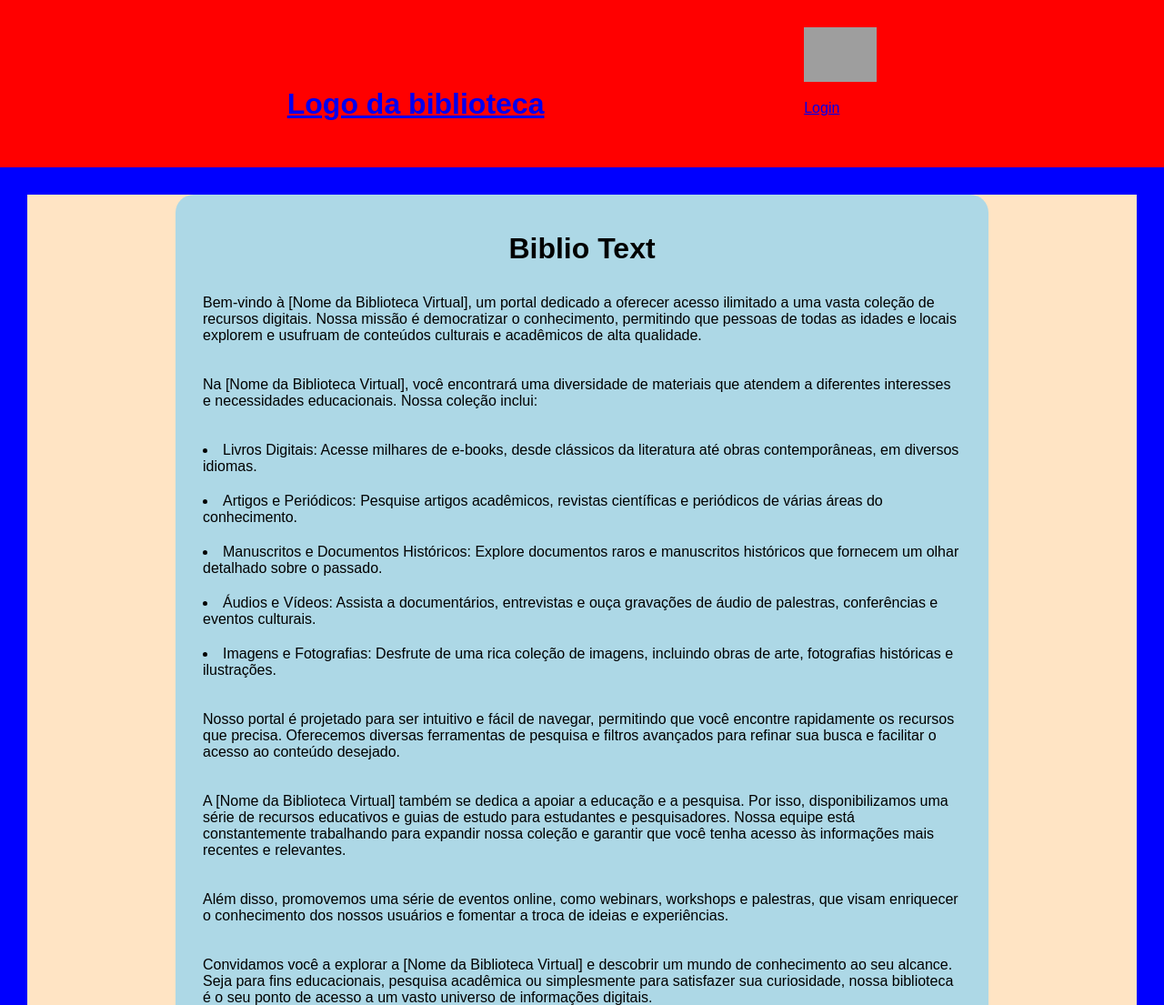
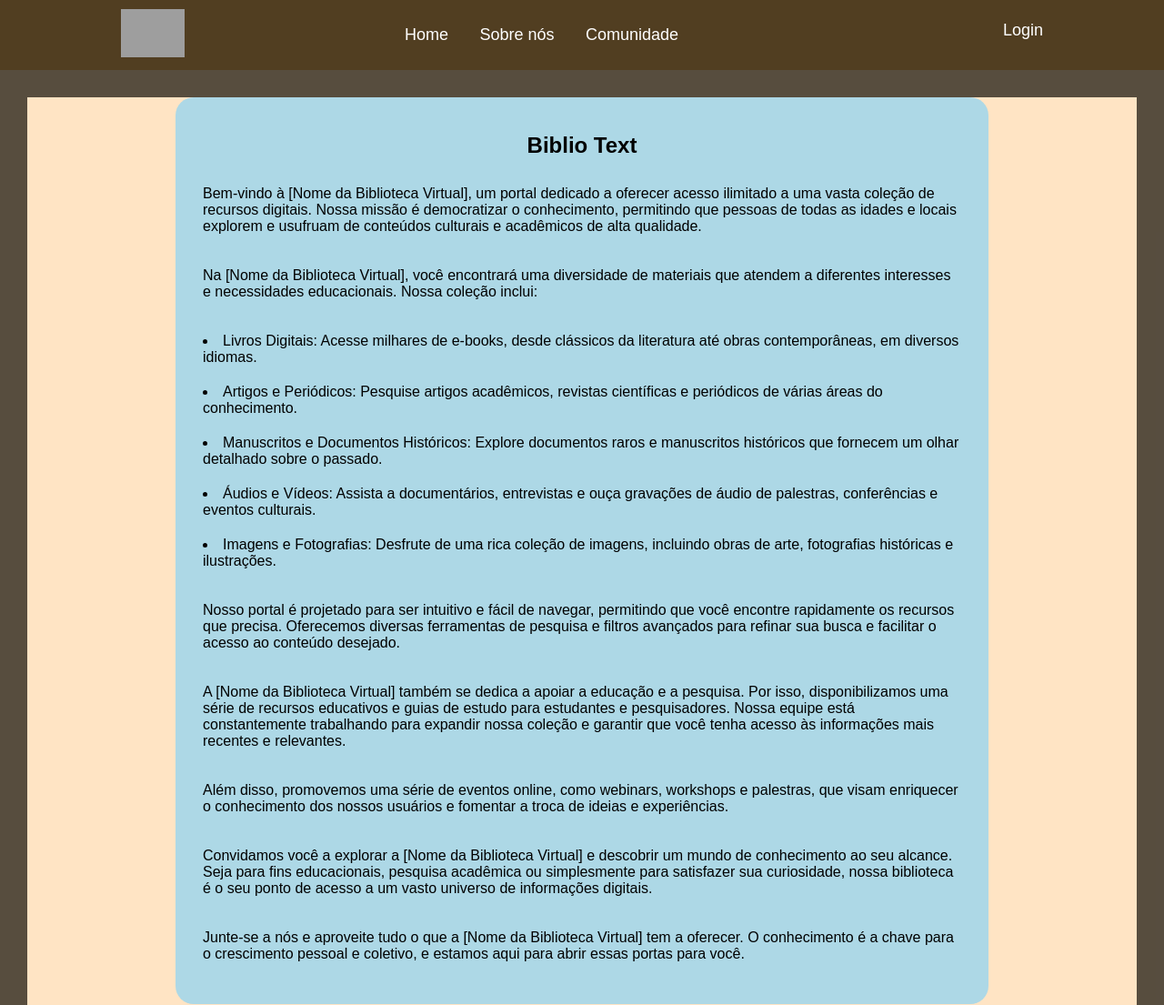
Before and after one commit to Gabriel-Bonato/Biblioteca_PhP, a PHP site: page / in a window 1280 px wide. Shown: the top 1105 px of the page at 91% size. Run offline with PHP 8.4, Linux system fonts and the light colour scheme; a stand-in replaces the project's code that opens the database connection; grey boxes are pictures that could not be loaded.

Commit message:
cabeçalho

```diff
--- a/View/index.php
+++ b/View/index.php
@@ -11,7 +11,7 @@ include("conexao.php");
     <meta charset="UTF-8">
     <meta name="viewport" content="width=device-width, initial-scale=1.0">
     <title>Primeira area</title>
-    <link rel="stylesheet" href="./style.css">
+    <link rel="stylesheet" href="./styleIndex.css">
 
     <script>
         function redirecionarComSelecao(selecao) {
@@ -22,26 +22,31 @@ include("conexao.php");
 
 <body>
     <div class="conteiner">
+
         <header>
-            <div class="linkhome"><a href="./index.php">
-                    <h1>Logo da biblioteca</h1>
-                </a></div>
+            <div class="containerHeader">
 
-            <div class="registro">
+                <div class="logo"><img src="../imagens/logoMarrom.png" alt="logoDoSite"></div>
 
-                <a href="./login.php">
+                <div class="menu">
+                    <nav>
+                        <a href="./index.php">Home</a>
+                        <a href="#">Sobre nós</a>
+                        <a href="#">Comunidade</a>
+                    </nav>
+                </div>
 
-                    <img src="imagens/usu_icon.png" alt="20" width="80">
-                    <p>Login</p>
-
-                </a>
+                <div class="registro">
+                    <a href="./login.php">Login</a>
+                </div>
 
             </div>
         </header>
+
         <main>
             <div class="centro">
 
-                <div class="texto">
+                <section class="texto">
 
                     <h1>Biblio Text</h1>
 
@@ -64,20 +69,16 @@ include("conexao.php");
                     <p>Convidamos você a explorar a [Nome da Biblioteca Virtual] e descobrir um mundo de conhecimento ao seu alcance. Seja para fins educacionais, pesquisa acadêmica ou simplesmente para satisfazer sua curiosidade, nossa biblioteca é o seu ponto de acesso a um vasto universo de informações digitais.</p>
 
                     <p>Junte-se a nós e aproveite tudo o que a [Nome da Biblioteca Virtual] tem a oferecer. O conhecimento é a chave para o crescimento pessoal e coletivo, e estamos aqui para abrir essas portas para você.</p>
-                </div>
+                </section>
 
 
 
-
-
-
-                <div class="vendaPacote">
+                <section class="vendaPacote">
                     <div class="produto"><img src="imagens/livros/51KvntpPRpL._SY445_SX342_.jpg" width="200px">
                         <p>Pacote inicial</p>
                         valor do pacote
                         R$50,00
                         <button onclick="redirecionarComSelecao('opcao1')">Assinar</button>
-
 
                     </div>
                     <div class="produto"><img src="imagens/livros/51KvntpPRpL._SY445_SX342_.jpg" width="200px">
@@ -85,7 +86,6 @@ include("conexao.php");
                         valor do pacote
                         R$100,00
                         <button onclick="redirecionarComSelecao('opcao2')">Assinar</button>
-
 
                     </div>
                     <div class="produto"><img src="imagens/livros/51KvntpPRpL._SY445_SX342_.jpg" width="200px">
@@ -95,17 +95,14 @@ include("conexao.php");
 
                         <button onclick="redirecionarComSelecao('opcao3')">Assinar</button>
 
-
                     </div>
-
-                </div>
+                </section>
 
             </div>
 
         </main>
         <footer>
-            <a href="sobre.php">Sobre nós</a>
-            <a href="#">Alguma coisa</a>
+            <p>2024 BibliotecaDaUP. Todos os direitos reservados &copy;.</p>
         </footer>
     </div>
 </body>
--- a/View/sobre.php
+++ b/View/sobre.php
@@ -54,8 +54,7 @@
 
         </main>
         <footer>
-            <a href="sobre.php">Sobre nós</a>
-            <a href="#">Alguma coisa</a>
+            <p>&copy; 2024 BibliotecaDaUP. Todos os direitos reservados.</</p>
         </footer>
     </div>
 </body>
--- a/View/style.css
+++ /dev/null
@@ -1,132 +0,0 @@
-body{
-    font-family: Arial, Helvetica, sans-serif;
-    margin: 0;
-    padding: 0;
-
-}
-
-.conteiner{
-    display: grid;
-    grid-template-columns: 1fr 1fr 1fr;
-    grid-template-rows: auto auto auto;
-    grid-template-areas:
-    "header header header"
-    "main main main"
-    "footer footer footer";
-}
-
-header,main,footer{padding: 30px;}
-header{
-    grid-area: header;
-    background-color: red;
-    margin: 0;
-    display: flex;
-    flex-direction:row;
-    justify-content:space-evenly;
-
-
-
-}
-main{
-    grid-area: main;
-    background-color: blue;
-
-
-}
-footer{
-    grid-area: footer;
-    background-color: green;
-    padding: 30px;
-}
-
-/*Usado para o cabeçalho*/
-
-.linkhome{
-    display: flex;
-
-    justify-content: center;
-    margin-top: auto; /* Garante que o link centralizado fique no meio da página */
-}
-.registro{
-    display: flex;
-      justify-content: flex-end;
-      margin-bottom: 10px; /* Ajuste conforme necessário */
-      padding: 0 0px; /* Adiciona algum padding para posicionamento */
-
-}
-
-
-/*Usado no centro*/
-
-
-.centro{
-    height: 100%;
-    width: 100%;
-    display: flex;
-    justify-content: center; /* Centraliza horizontalmente */
-    align-items: center;
-    background-color: bisque;
-    flex-direction: column;
-
-}
-
-.texto{
-width: 70%;  /* Defina a largura da div interna */
-  height: 90%; /* Defina a altura da div interna */
-  background-color: lightblue;
-  padding: 20px;
-  border-radius: 20px;
-
-  h1{
-    text-align: center;
-  }
-  p,li{
-    padding:10px;
-}
-}
-
-.vendaPacote{
-    display: flex;
-    flex-direction: row;
-    justify-content: space-between;
-    text-align: center;
-}
-
-.produto{
-    display: flex;
-    flex-direction: column;
-    padding: 10px;
-    margin: 0;
-    align-items: center;
-
-}
-
-
-form{
-
-    display: flex;
-    flex-direction: column;
-    align-items: self-start; /* Alinha os itens à esquerda */
-    width: 100%;
-    max-width: 400px;
-    background-color: rgb(221, 135, 135);
-    padding: 10px;
-    border-radius: 20px;
-  }
-.form-group {
-    display: flex;
-    flex-direction: column;
-    margin-bottom: 10px;
-
-  }
-
-  .form-group-inline {
-    display: flex;
-    flex-direction: row;
-    align-items: center;
-    margin-bottom: 10px;
-  }
-
-  .form-group-inline label {
-    margin-right: 10px; /* Espaço entre o label e o input */
-  }
--- /dev/null
+++ b/View/styleIndex.css
@@ -0,0 +1,186 @@
+body {
+  font-family: Arial, Helvetica, sans-serif;
+  margin: 0;
+  padding: 0;
+  box-sizing: border-box;
+}
+
+.conteiner {
+  display: grid;
+  grid-template-columns: 1fr 1fr 1fr;
+  grid-template-rows: auto auto auto;
+  grid-template-areas:
+    "header header header"
+    "main main main"
+    "footer footer footer";
+}
+
+header,
+main,
+footer {
+  padding: 30px;
+}
+
+
+/*Usado para o cabeçalho*/
+.containerHeader {
+  max-width: 1080px;
+  margin: 0 auto;
+  display: flex;
+  justify-content: center;
+  align-items: center;
+}
+
+header {
+  grid-area: header;
+  padding: 10px;
+  background-color: #3f2a0ae7;
+  margin: 0;
+  flex-direction: row;
+}
+
+.logo {
+  margin-right: 150px;
+}
+
+.logo,
+.registro {
+  width: 15%;
+}
+
+.logo img {
+  width: 70px;
+}
+
+.menu {
+  width: 50%;
+}
+
+.menu nav a {
+  color: white;
+  text-decoration: none;
+  padding-right: 30px;
+  font-size: 18px;
+}
+
+.menu nav a:hover {
+  color: rgba(255, 255, 255, 0.6);
+}
+
+.registro {
+  display: flex;
+  justify-content: flex-end;
+  margin-bottom: 10px;
+  padding: 0 0px;
+}
+
+.registro a {
+  text-decoration: none;
+  font-size: 18px;
+  color: white;
+}
+
+.registro a:hover {
+  color: rgba(255, 255, 255, 0.6);
+}
+
+/*fim do cabeçalho*/
+
+main {
+  grid-area: main;
+  background-color: #463b2be7;
+
+
+}
+
+footer {
+  grid-area: footer;
+  background-color: #3f2a0ae7;
+  text-align: center;
+  padding: 30px;
+  color: white;
+}
+footer p{
+  color: white;
+}
+
+/*Usado no centro*/
+.centro {
+  height: 100%;
+  width: 100%;
+  display: flex;
+  justify-content: center;
+  /* Centraliza horizontalmente */
+  align-items: center;
+  background-color: bisque;
+  flex-direction: column;
+
+}
+
+.texto {
+  width: 70%;
+  /* Defina a largura da div interna */
+  height: 90%;
+  /* Defina a altura da div interna */
+  background-color: lightblue;
+  padding: 20px;
+  border-radius: 20px;
+
+  h1 {
+    text-align: center;
+  }
+
+  p,
+  li {
+    padding: 10px;
+  }
+}
+
+.vendaPacote {
+  display: flex;
+  flex-direction: row;
+  justify-content: space-between;
+  text-align: center;
+}
+
+.produto {
+  display: flex;
+  flex-direction: column;
+  padding: 10px;
+  margin: 0;
+  align-items: center;
+
+}
+
+
+form {
+
+  display: flex;
+  flex-direction: column;
+  align-items: self-start;
+  /* Alinha os itens à esquerda */
+  width: 100%;
+  max-width: 400px;
+  background-color: rgb(221, 135, 135);
+  padding: 10px;
+  border-radius: 20px;
+}
+
+.form-group {
+  display: flex;
+  flex-direction: column;
+  margin-bottom: 10px;
+
+}
+
+.form-group-inline {
+  display: flex;
+  flex-direction: row;
+  align-items: center;
+  margin-bottom: 10px;
+}
+
+.form-group-inline label {
+  margin-right: 10px;
+  /* Espaço entre o label e o input */
+}
```
Also changed, not shown: imagens/logoBiblioteca.png (added), imagens/logoMarrom.png (added).
